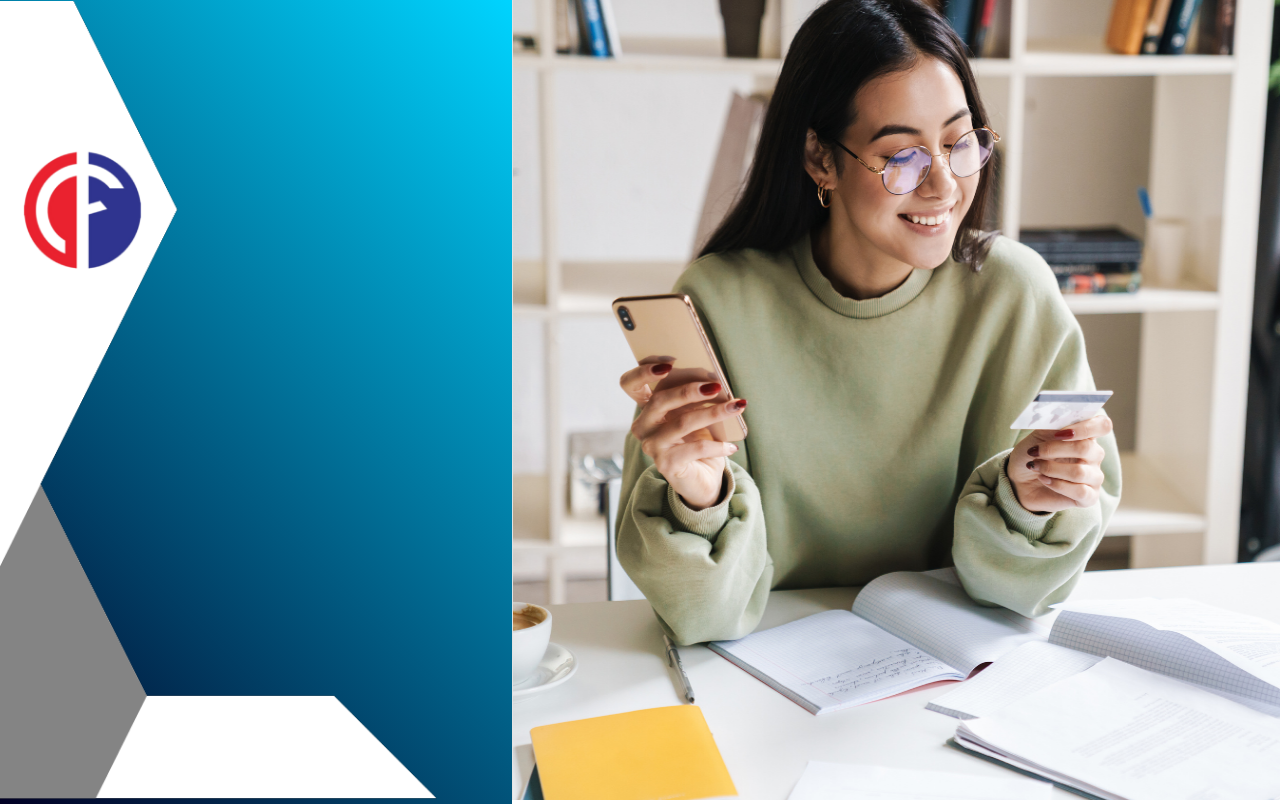
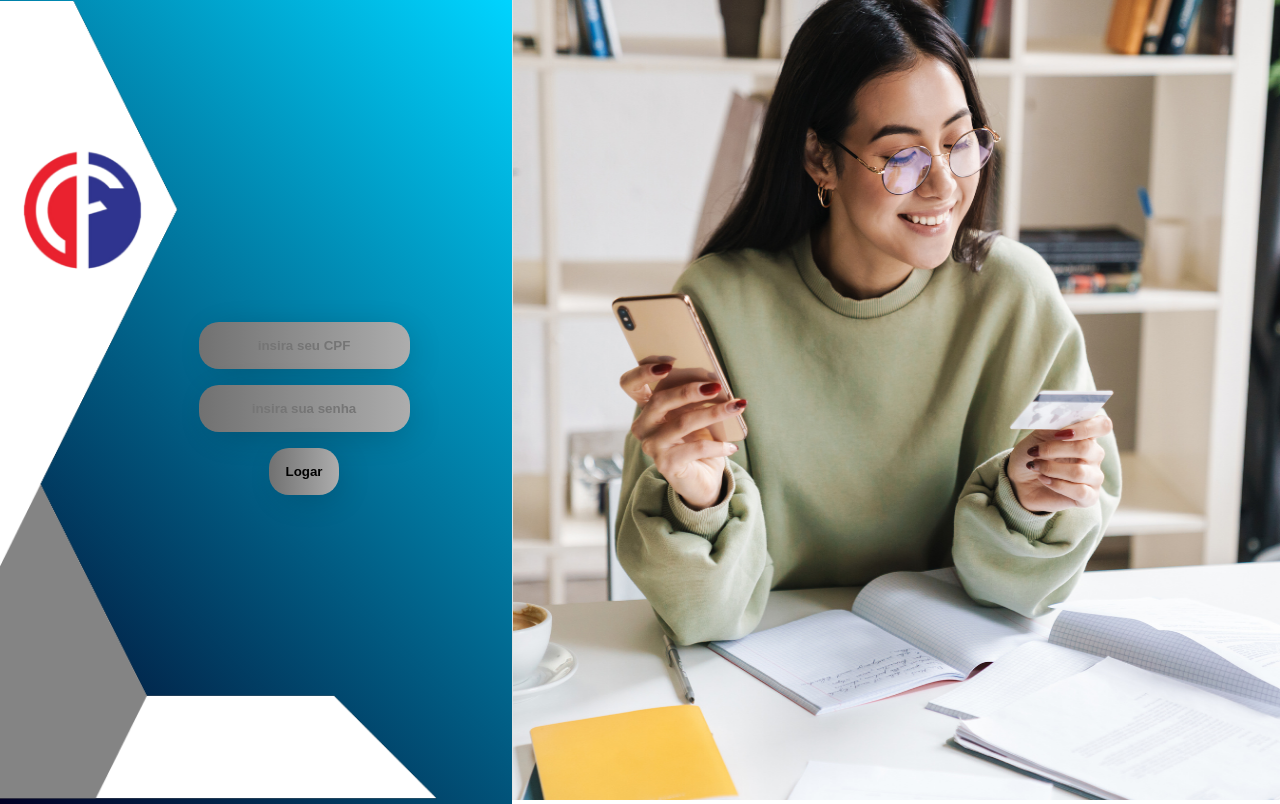
Before and after one commit to vinicius-pascoal/tiradentes-banking, a React (Create React App) app: page / in a window 1280 px wide. Built offline with nearby package versions, Linux system fonts and the light colour scheme.

Commit message:
children corrigido

```diff
--- a/src/assets/components/baseLogin/index.jsx
+++ b/src/assets/components/baseLogin/index.jsx
@@ -2,12 +2,13 @@ import { Children } from "react";
 import frameLogo from "../../imgs/login/framelogoCortada.png";
 import fotoGarota from "../../imgs/login/garotacartaoCortada.png";
 
-function BaseLogin() {
+function BaseLogin({ children }) {
   return (
     <>
       <div class="contentLogin">
         <div class="areaLogin">
           <img src={frameLogo} alt="" />
+          {children}
         </div>
         <div class="imgLogin">
           <img src={fotoGarota} />
```
